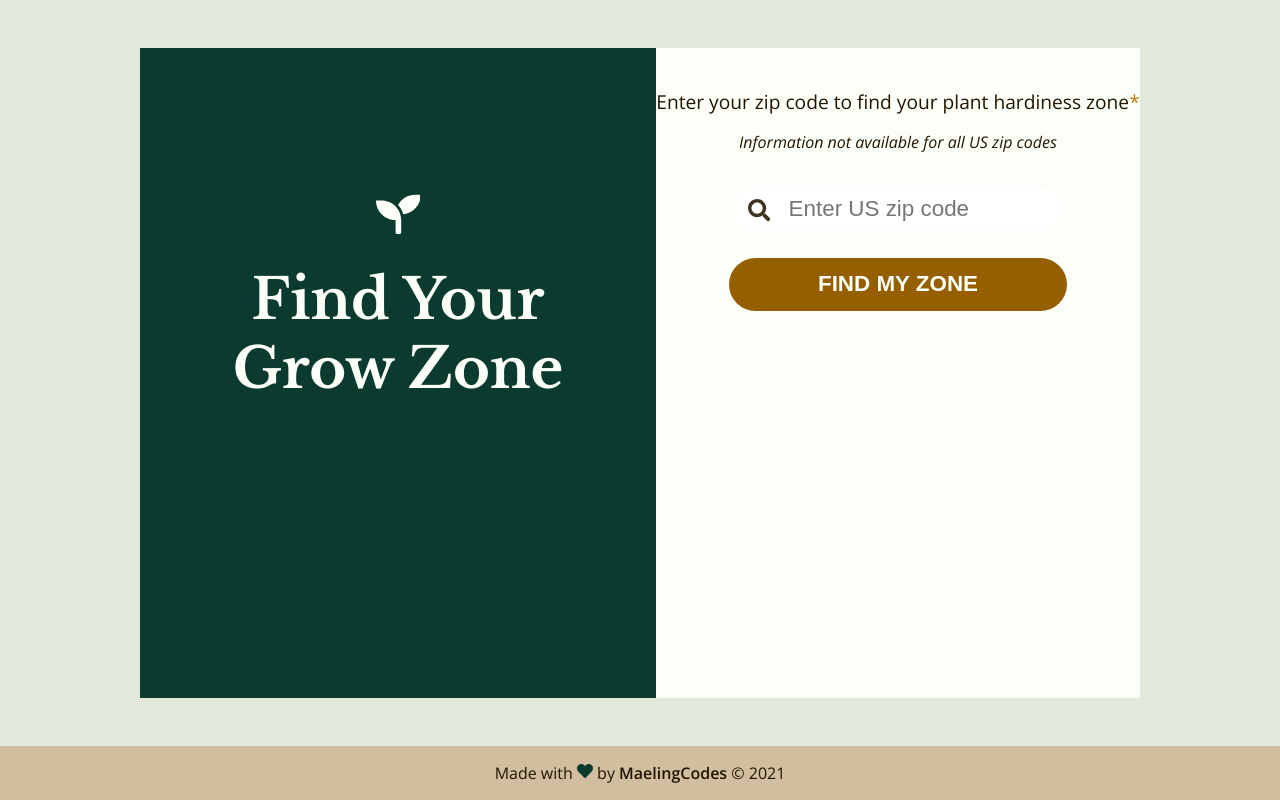
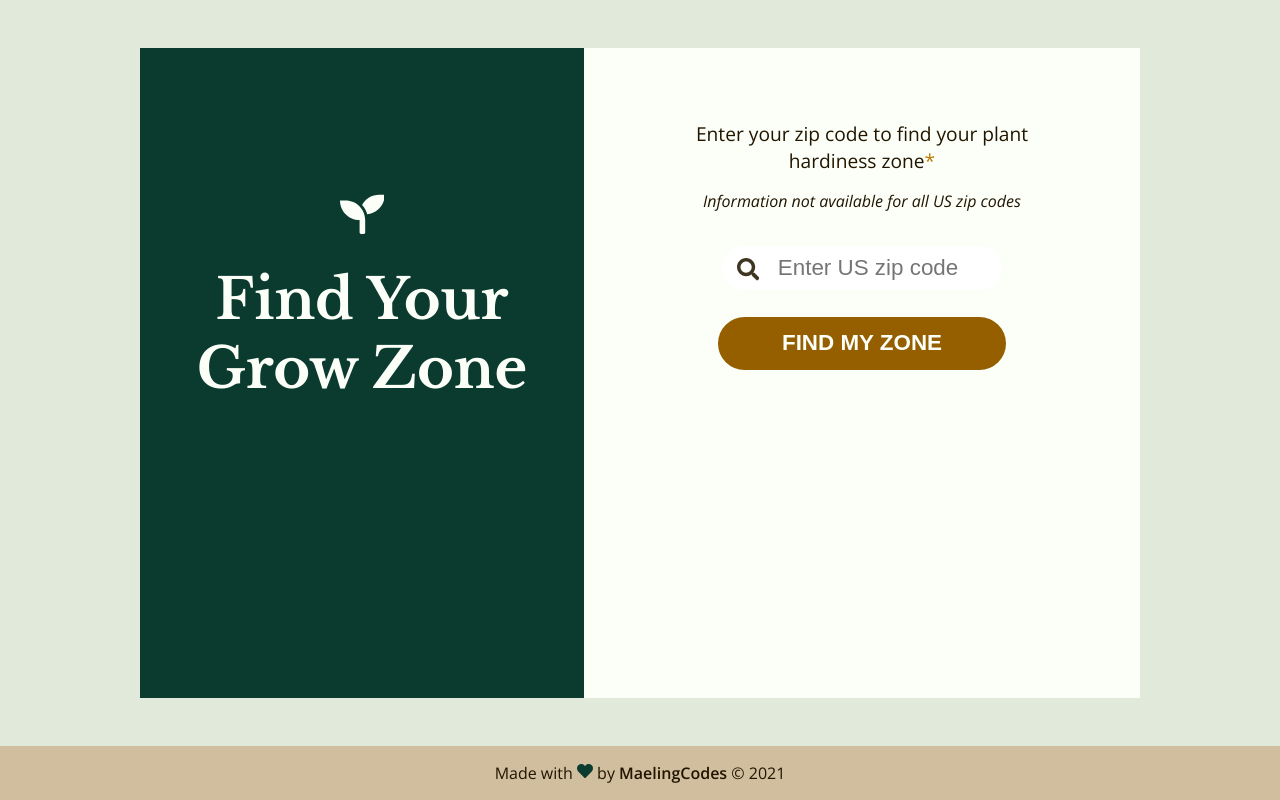
Before and after one commit to maelingmurphy/grow-zone-finder, a React (Create React App) app: page / in a window 1280 px wide. Built offline with nearby package versions, Linux system fonts and the light colour scheme.

Commit message:
add padding to content-container

```diff
--- a/src/index.css
+++ b/src/index.css
@@ -51,5 +51,6 @@
   .content-container {
     background:#FBFFF8;
     flex: 1;
+    padding: 2em 4.5em;
   }
 }
```
